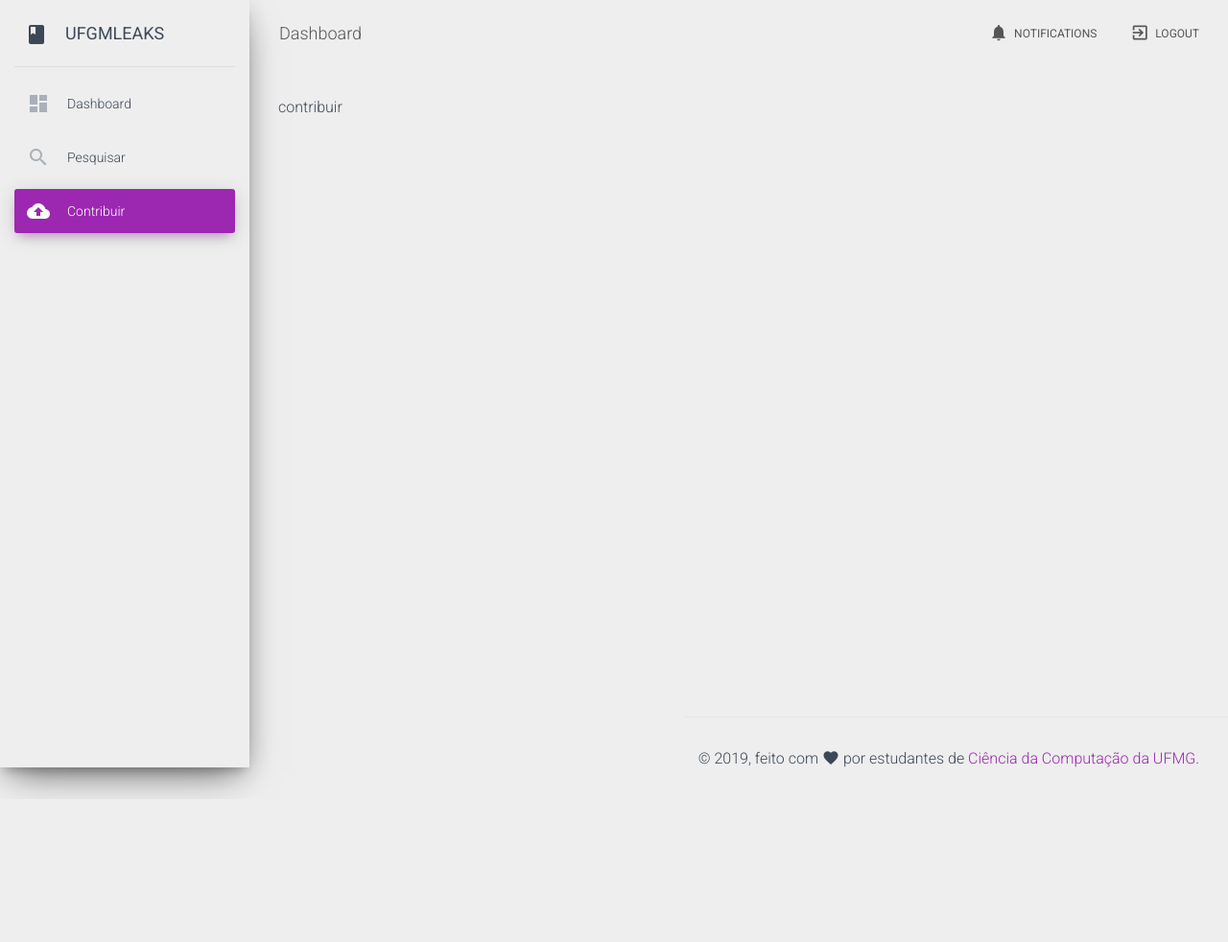
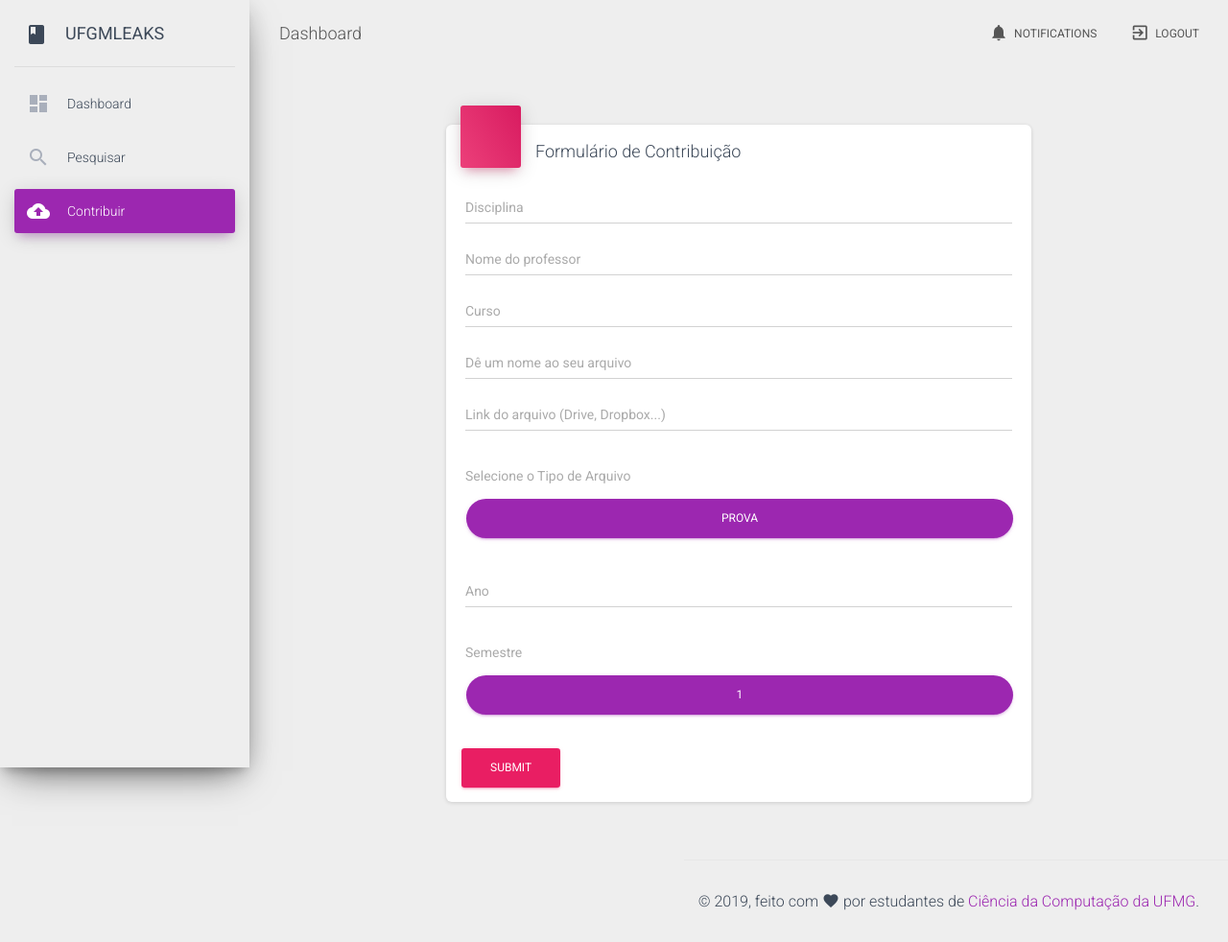
Before and after one commit to brenopoggiali/UfmgLeaks, a Flask app: page /contribuir in a window 1280 px wide. Shown: the whole page at 96% size. Before the commit the page ends 830 px from the top, so only its background shows below. Run offline with Flask 2, Linux system fonts and the light colour scheme; the visitor is signed in with stand-in values (Sample User, id 1); some libraries are stand-ins or nearby versions.

Commit message:
contribuir html

```diff
--- a/templates/contribuir.html
+++ b/templates/contribuir.html
@@ -1,11 +1,11 @@
 {% extends "layout.html" %}
 
 {% block page_title %}
-    Contribuir
+Contribuir
 {% endblock %}
 
 {% block sidebar %}
-<li class="nav-item ">
+<li class="nav-item">
     <a class="nav-link" href="/dashboard">
         <i class="material-icons">dashboard</i>
         <p>Dashboard</p>
@@ -26,5 +26,74 @@
 {% endblock %}
 
 {% block content %}
-    contribuir
+<div class="col-md-8 offset-2">
+    <div class="card">
+        <div class="card-header card-header-rose card-header-icon">
+            <div class="card-icon">
+                <i class="material-icons">form</i>
+            </div>
+            <h4 class="card-title">Formulário de Contribuição</h4>
+        </div>
+        <div class="card-body">
+            <form method="post" action="{{ url_for('contribuir.html') }}">
+                <div class="form-group bmd-form-group">
+                    <input placeholder="Disciplina" type="text"
+                        class="form-control" email
+                        id="disciplina">
+                </div>
+                <div class="form-group bmd-form-group">
+                    <input type="text" class="form-control"
+                        placeholder="Nome do professor" id="professorName">
+                </div>
+                <div class="form-group bmd-form-group">
+                    <input type="text" class="form-control"
+                        placeholder="Curso" id="curso">
+                </div>
+                <div class="form-group bmd-form-group">
+                    <input type="text" class="form-control"
+                        placeholder="Dê um nome ao seu arquivo" id="fileName">
+                </div>
+                <div class="form-group bmd-form-group">
+                    <input type="text" class="form-control"
+                        placeholder="Link do arquivo (Drive, Dropbox...)"
+                        id="fileLink">
+                </div>
+
+                <br>
+                <label> Selecione o Tipo de Arquivo</label> <br>
+
+                <select name="tipoArquivo" class="btn btn-primary btn-round
+                    btn-block">
+                    <option value="prova">Prova</option>
+                    <option value="listaExercicios">Lista de Exercícios</option>
+                    <option value="apostila">Apostila</option>
+                    <option value="livro">Livro</option>
+                    <option value="trabalho">Trabalho</option>
+                    <option value="slide">Slide</option>
+                    <option value="outro">Outro</option>
+                </select>
+
+                <br>
+                <div class="form-group bmd-form-group">
+                    <input type="text" class="form-control"
+                        placeholder="Ano" id="ano">
+                </div>
+
+                <br>
+                <label>Semestre</label>
+                <br>
+
+                <select name="Semestre" class="btn btn-primary btn-round
+                    btn-block">
+                    <option value="um">1</option>
+                    <option value="dois">2</option>
+                </select>
+
+            </form>
+        </div>
+        <div class="card-footer">
+            <button type="submit" class="btn btn-fill btn-rose">Submit</button>
+        </div>
+    </div>
+</div>
 {% endblock %}
```
